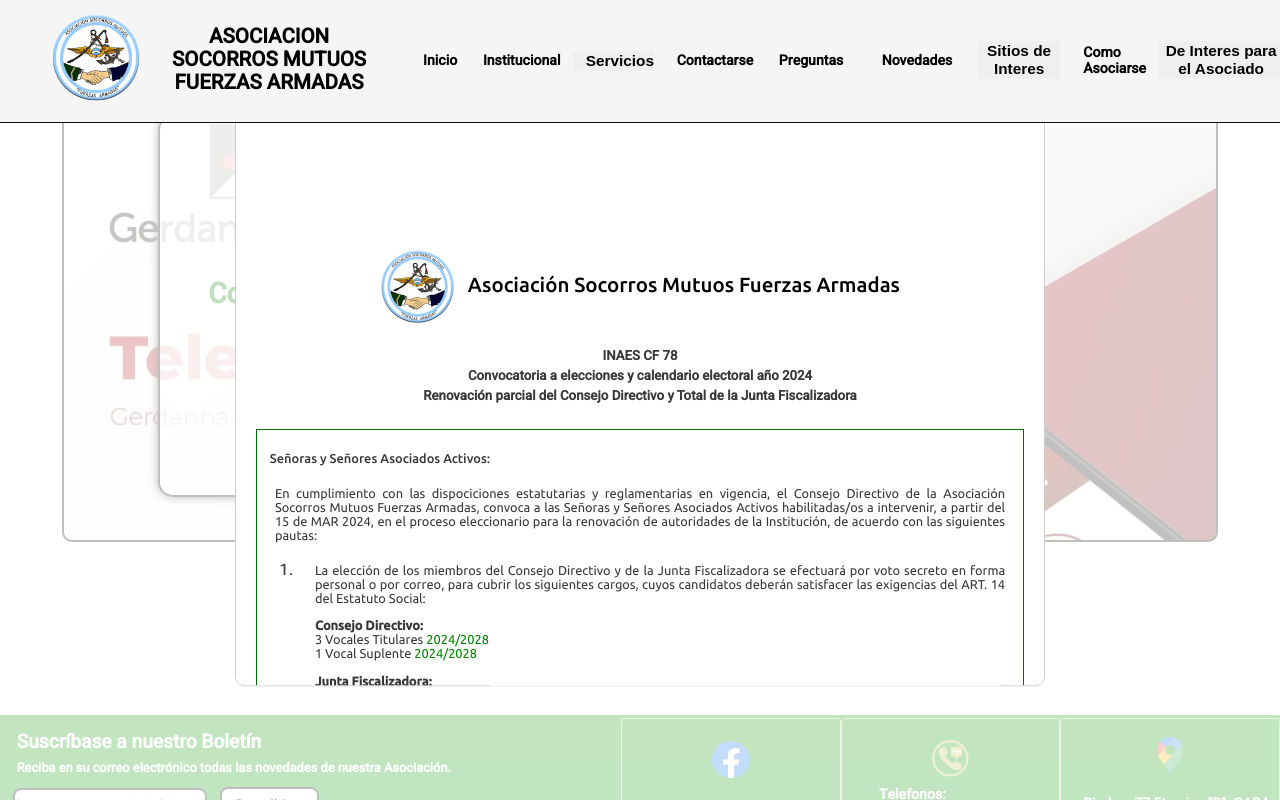
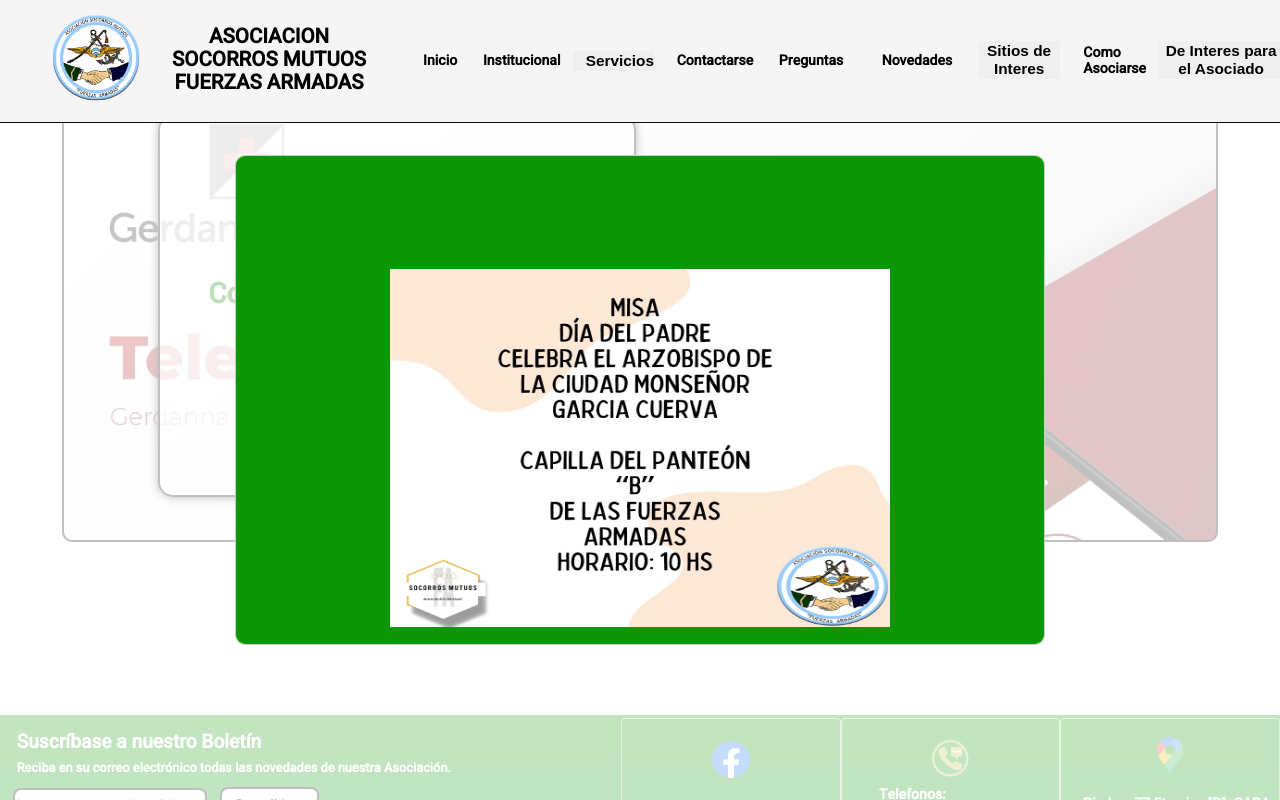
Before and after one commit to sjdev2212/socorros-mutuos, a React (Create React App) app: page / in a window 1280 px wide. Shown: the top 800 px of the page. Built offline with nearby package versions, Linux system fonts and the light colour scheme.

Commit message:
feat: Add lazy loading for images in App.js

```diff
--- a/src/App.js
+++ b/src/App.js
@@ -29,6 +29,7 @@
 import ScrollToTop from "./components/ScrollToTop";
 import Modal from "react-modal";
 import logo from "./images/logo.png";
+import misa from "./images/misa.jpeg";
 
 function App() {
   const [modalIsOpen, setIsOpen] = useState(false);
@@ -42,6 +43,11 @@
 
   useEffect(() => {
     openModal();
+
+    setTimeout(() => {
+      closeModal();
+    }
+    , 10000);
   }, []);
 
   const customStyles = {
@@ -61,11 +67,45 @@
       color: "#383838",
     },
   };
+
+  const customStyles2 = {
+    content: {
+      top: "50%",
+      left: "50%",
+      right: "auto",
+      bottom: "auto",
+      marginRight: "-50%",
+      transform: "translate(-50%, -50%)",
+      borderRadius: "10px",
+      display: "flex",
+      flexDirection: "column",
+      justifyContent: "center",
+      alignItems: "center",
+      textAlign: "center",
+      color: "#383838",
+      backgroundColor : "rgb(12 151 7)",
+      height : "35vw",
+
+
+    },
+  };
   return (
     <main className="main-container">
       <Navbar />
       <ScrollToTop />
       <Modal
+        isOpen={modalIsOpen}
+        style={customStyles2}
+        contentLabel="Example Modal"
+      >
+     <section className="popup">
+<img src={misa} alt="misa" style={{width: "65%",
+  height: "28vw"
+}}/>
+      </section>
+     </Modal>
+
+{/*      <Modal
         isOpen={modalIsOpen}
         style={customStyles}
         contentLabel="Example Modal"
@@ -289,7 +329,8 @@
         >
           Cerrar
         </button>
-      </Modal>
+      </Modal> */}
+
 
       <Routes>
         <Route path="/" element={<Home />} />
```
Also changed, not shown: src/images/misa.jpeg (added).
